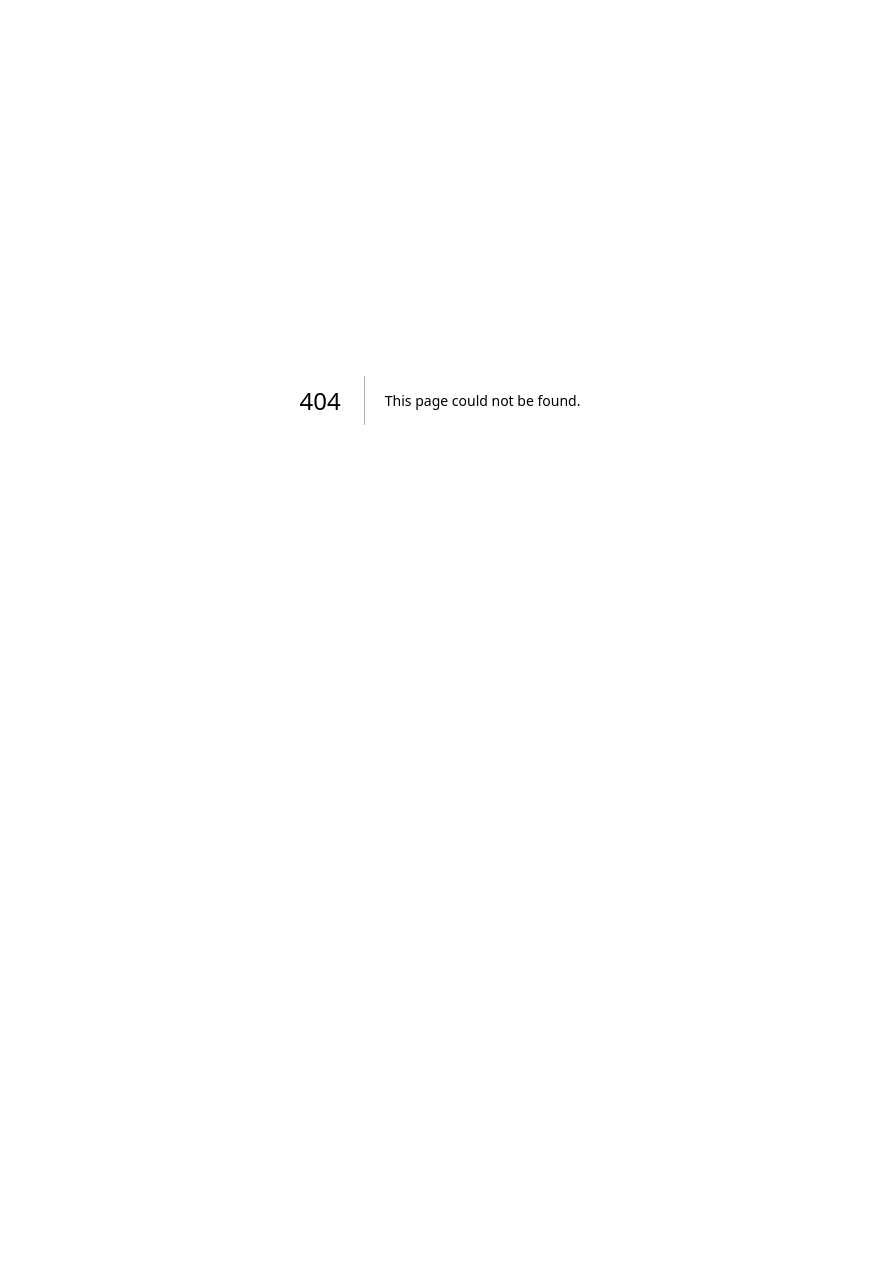
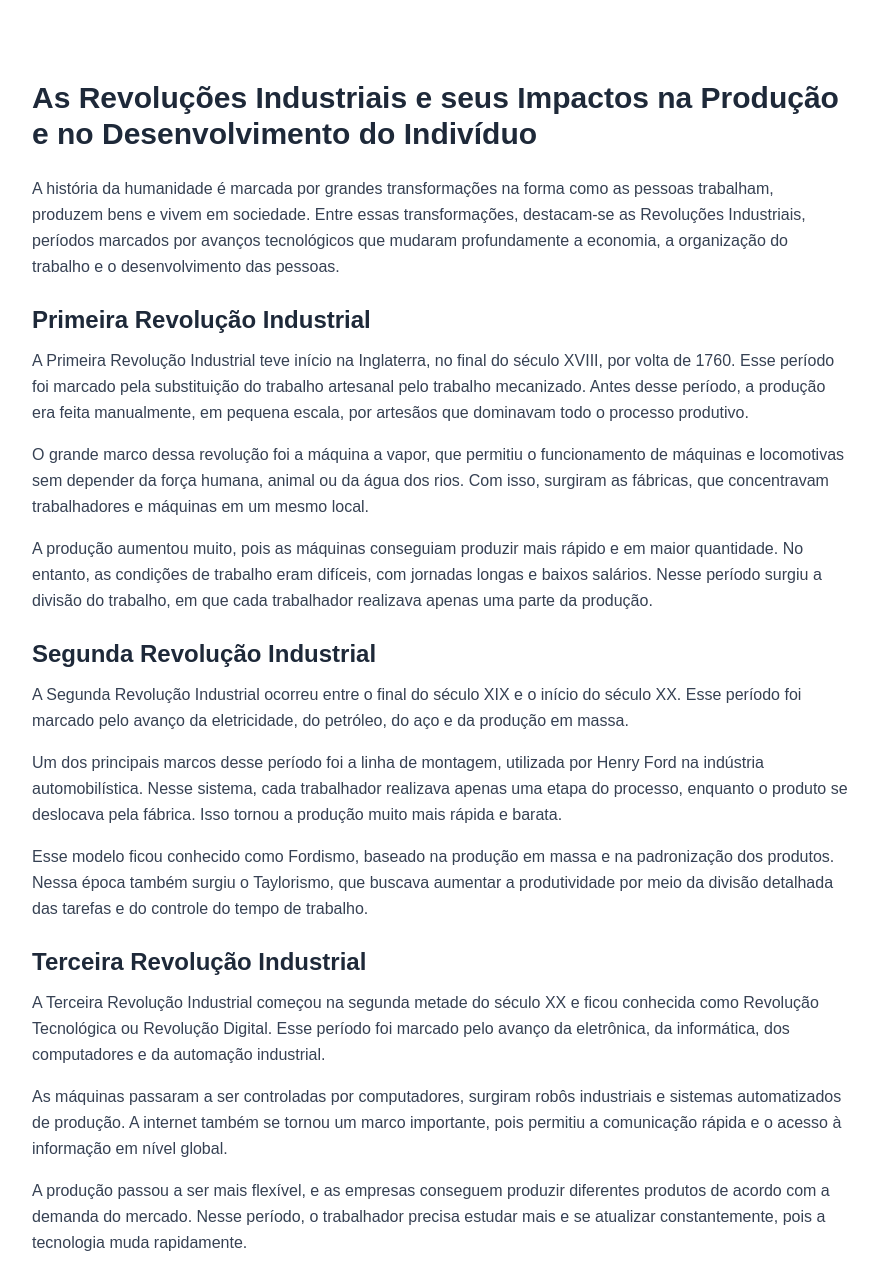
Before and after one commit to Marco-Veio/mod-ind-texts, a Next.js app: page /revolucao-industrial in a window 1280 px wide. Before the commit this address had no page. Shown: the top 1284 px of the page, without its empty margins (200-1078 px from the left). Before the commit the page ends 800 px from the top, so only its background shows below. Built offline with nearby package versions, Linux system fonts and the light colour scheme.

Commit message:
revolução industrial

```diff
--- a/app/layout.tsx
+++ b/app/layout.tsx
@@ -13,8 +13,8 @@ const geistMono = Geist_Mono({
 });
 
 export const metadata: Metadata = {
-  title: "Create Next App",
-  description: "Generated by create next app",
+  title: "Textos para as provas das aulas de Módulo da Indústria",
+  description: "Textos para as provas das aulas de Módulo da Indústria",
 };
 
 export default function RootLayout({
@@ -24,7 +24,7 @@ export default function RootLayout({
 }>) {
   return (
     <html
-      lang="en"
+      lang="pt-BR"
       className={`${geistSans.variable} ${geistMono.variable} h-full antialiased`}
     >
       <body className="min-h-full flex flex-col">{children}</body>
--- a/app/page.tsx
+++ b/app/page.tsx
@@ -2,64 +2,6 @@ import Image from "next/image";
 
 export default function Home() {
   return (
-    <div className="flex flex-col flex-1 items-center justify-center bg-zinc-50 font-sans dark:bg-black">
-      <main className="flex flex-1 w-full max-w-3xl flex-col items-center justify-between py-32 px-16 bg-white dark:bg-black sm:items-start">
-        <Image
-          className="dark:invert"
-          src="/next.svg"
-          alt="Next.js logo"
-          width={100}
-          height={20}
-          priority
-        />
-        <div className="flex flex-col items-center gap-6 text-center sm:items-start sm:text-left">
-          <h1 className="max-w-xs text-3xl font-semibold leading-10 tracking-tight text-black dark:text-zinc-50">
-            To get started, edit the page.tsx file.
-          </h1>
-          <p className="max-w-md text-lg leading-8 text-zinc-600 dark:text-zinc-400">
-            Looking for a starting point or more instructions? Head over to{" "}
-            <a
-              href="https://vercel.com/templates?framework=next.js&utm_source=create-next-app&utm_medium=appdir-template-tw&utm_campaign=create-next-app"
-              className="font-medium text-zinc-950 dark:text-zinc-50"
-            >
-              Templates
-            </a>{" "}
-            or the{" "}
-            <a
-              href="https://nextjs.org/learn?utm_source=create-next-app&utm_medium=appdir-template-tw&utm_campaign=create-next-app"
-              className="font-medium text-zinc-950 dark:text-zinc-50"
-            >
-              Learning
-            </a>{" "}
-            center.
-          </p>
-        </div>
-        <div className="flex flex-col gap-4 text-base font-medium sm:flex-row">
-          <a
-            className="flex h-12 w-full items-center justify-center gap-2 rounded-full bg-foreground px-5 text-background transition-colors hover:bg-[#383838] dark:hover:bg-[#ccc] md:w-[158px]"
-            href="https://vercel.com/new?utm_source=create-next-app&utm_medium=appdir-template-tw&utm_campaign=create-next-app"
-            target="_blank"
-            rel="noopener noreferrer"
-          >
-            <Image
-              className="dark:invert"
-              src="/vercel.svg"
-              alt="Vercel logomark"
-              width={16}
-              height={16}
-            />
-            Deploy Now
-          </a>
-          <a
-            className="flex h-12 w-full items-center justify-center rounded-full border border-solid border-black/[.08] px-5 transition-colors hover:border-transparent hover:bg-black/[.04] dark:border-white/[.145] dark:hover:bg-[#1a1a1a] md:w-[158px]"
-            href="https://nextjs.org/docs?utm_source=create-next-app&utm_medium=appdir-template-tw&utm_campaign=create-next-app"
-            target="_blank"
-            rel="noopener noreferrer"
-          >
-            Documentation
-          </a>
-        </div>
-      </main>
-    </div>
+    <div className="flex flex-col flex-1 items-center justify-center bg-zinc-50 font-sans dark:bg-black"></div>
   );
 }
--- /dev/null
+++ b/app/revolucao-industrial/page.tsx
@@ -0,0 +1,143 @@
+export default function Home() {
+  return (
+    <div className="max-w-4xl mx-auto bg-white p-10 shadow-lg mt-10 mb-10 rounded-2xl">
+      <h1 className="text-3xl font-bold mb-6 text-gray-800">
+        As Revoluções Industriais e seus Impactos na Produção e no
+        Desenvolvimento do Indivíduo
+      </h1>
+
+      <p className="mb-4 text-gray-700 leading-relaxed">
+        A história da humanidade é marcada por grandes transformações na forma
+        como as pessoas trabalham, produzem bens e vivem em sociedade. Entre
+        essas transformações, destacam-se as Revoluções Industriais, períodos
+        marcados por avanços tecnológicos que mudaram profundamente a economia,
+        a organização do trabalho e o desenvolvimento das pessoas.
+      </p>
+
+      <h2 className="text-2xl font-semibold mt-6 mb-3 text-gray-800">
+        Primeira Revolução Industrial
+      </h2>
+
+      <p className="mb-4 text-gray-700 leading-relaxed">
+        A Primeira Revolução Industrial teve início na Inglaterra, no final do
+        século XVIII, por volta de 1760. Esse período foi marcado pela
+        substituição do trabalho artesanal pelo trabalho mecanizado. Antes desse
+        período, a produção era feita manualmente, em pequena escala, por
+        artesãos que dominavam todo o processo produtivo.
+      </p>
+
+      <p className="mb-4 text-gray-700 leading-relaxed">
+        O grande marco dessa revolução foi a máquina a vapor, que permitiu o
+        funcionamento de máquinas e locomotivas sem depender da força humana,
+        animal ou da água dos rios. Com isso, surgiram as fábricas, que
+        concentravam trabalhadores e máquinas em um mesmo local.
+      </p>
+
+      <p className="mb-4 text-gray-700 leading-relaxed">
+        A produção aumentou muito, pois as máquinas conseguiam produzir mais
+        rápido e em maior quantidade. No entanto, as condições de trabalho eram
+        difíceis, com jornadas longas e baixos salários. Nesse período surgiu a
+        divisão do trabalho, em que cada trabalhador realizava apenas uma parte
+        da produção.
+      </p>
+
+      <h2 className="text-2xl font-semibold mt-6 mb-3 text-gray-800">
+        Segunda Revolução Industrial
+      </h2>
+
+      <p className="mb-4 text-gray-700 leading-relaxed">
+        A Segunda Revolução Industrial ocorreu entre o final do século XIX e o
+        início do século XX. Esse período foi marcado pelo avanço da
+        eletricidade, do petróleo, do aço e da produção em massa.
+      </p>
+
+      <p className="mb-4 text-gray-700 leading-relaxed">
+        Um dos principais marcos desse período foi a linha de montagem,
+        utilizada por Henry Ford na indústria automobilística. Nesse sistema,
+        cada trabalhador realizava apenas uma etapa do processo, enquanto o
+        produto se deslocava pela fábrica. Isso tornou a produção muito mais
+        rápida e barata.
+      </p>
+
+      <p className="mb-4 text-gray-700 leading-relaxed">
+        Esse modelo ficou conhecido como Fordismo, baseado na produção em massa
+        e na padronização dos produtos. Nessa época também surgiu o Taylorismo,
+        que buscava aumentar a produtividade por meio da divisão detalhada das
+        tarefas e do controle do tempo de trabalho.
+      </p>
+
+      <h2 className="text-2xl font-semibold mt-6 mb-3 text-gray-800">
+        Terceira Revolução Industrial
+      </h2>
+
+      <p className="mb-4 text-gray-700 leading-relaxed">
+        A Terceira Revolução Industrial começou na segunda metade do século XX e
+        ficou conhecida como Revolução Tecnológica ou Revolução Digital. Esse
+        período foi marcado pelo avanço da eletrônica, da informática, dos
+        computadores e da automação industrial.
+      </p>
+
+      <p className="mb-4 text-gray-700 leading-relaxed">
+        As máquinas passaram a ser controladas por computadores, surgiram robôs
+        industriais e sistemas automatizados de produção. A internet também se
+        tornou um marco importante, pois permitiu a comunicação rápida e o
+        acesso à informação em nível global.
+      </p>
+
+      <p className="mb-4 text-gray-700 leading-relaxed">
+        A produção passou a ser mais flexível, e as empresas conseguem produzir
+        diferentes produtos de acordo com a demanda do mercado. Nesse período, o
+        trabalhador precisa estudar mais e se atualizar constantemente, pois a
+        tecnologia muda rapidamente.
+      </p>
+
+      <h2 className="text-2xl font-semibold mt-6 mb-3 text-gray-800">
+        Quarta Revolução Industrial
+      </h2>
+
+      <p className="mb-4 text-gray-700 leading-relaxed">
+        Atualmente, estamos vivendo a Quarta Revolução Industrial, também
+        chamada de Indústria 4.0. Esse período é marcado por tecnologias como
+        inteligência artificial, internet das coisas, impressão 3D, big data,
+        robótica avançada e computação em nuvem.
+      </p>
+
+      <p className="mb-4 text-gray-700 leading-relaxed">
+        As fábricas estão se tornando inteligentes, com máquinas conectadas que
+        tomam decisões automaticamente. A produção está cada vez mais
+        automatizada e personalizada, ou seja, é possível produzir produtos
+        específicos para cada cliente.
+      </p>
+
+      <p className="mb-4 text-gray-700 leading-relaxed">
+        O impacto dessa revolução no desenvolvimento do indivíduo é muito
+        grande, pois as profissões estão mudando rapidamente. Hoje, são
+        importantes habilidades como pensamento crítico, criatividade, resolução
+        de problemas, conhecimento em tecnologia e capacidade de aprender
+        continuamente.
+      </p>
+
+      <h2 className="text-2xl font-semibold mt-6 mb-3 text-gray-800">
+        Conclusão
+      </h2>
+
+      <p className="mb-4 text-gray-700 leading-relaxed">
+        As Revoluções Industriais transformaram o mundo, mudando a forma de
+        produzir, trabalhar e viver. Na Primeira Revolução Industrial surgiram
+        as máquinas a vapor e as fábricas. Na Segunda Revolução Industrial
+        surgiram a produção em massa e a eletricidade. Na Terceira Revolução
+        Industrial surgiram os computadores e a automação. Na Quarta Revolução
+        Industrial surgiram a inteligência artificial e as fábricas
+        inteligentes.
+      </p>
+
+      <p className="text-gray-700 leading-relaxed">
+        Além de mudar a produção, essas revoluções mudaram o desenvolvimento do
+        indivíduo. O trabalhador deixou de ser artesão, passou a ser operário,
+        depois técnico e hoje precisa ser um profissional que aprende
+        constantemente. Entender essas revoluções é importante para compreender
+        o presente e se preparar para o futuro do trabalho.
+      </p>
+    </div>
+  );
+}
```
